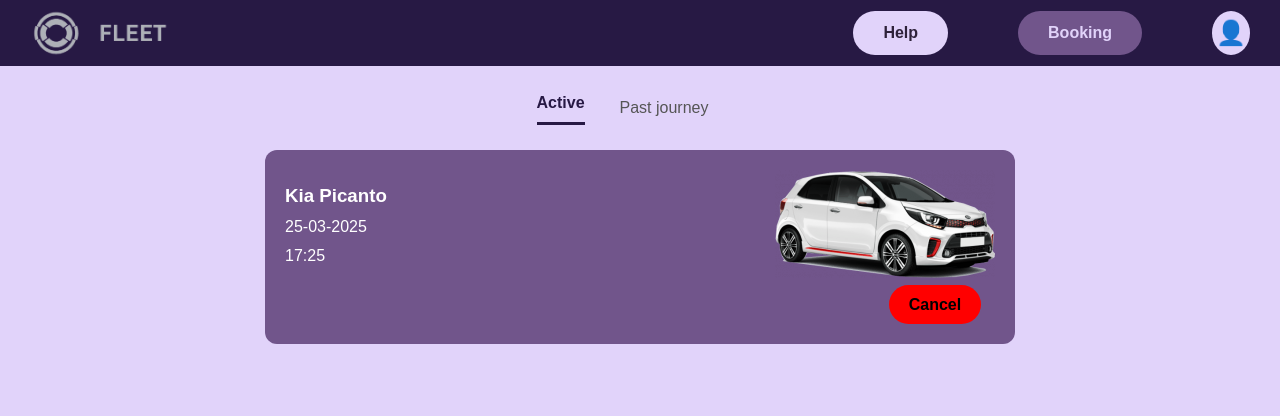
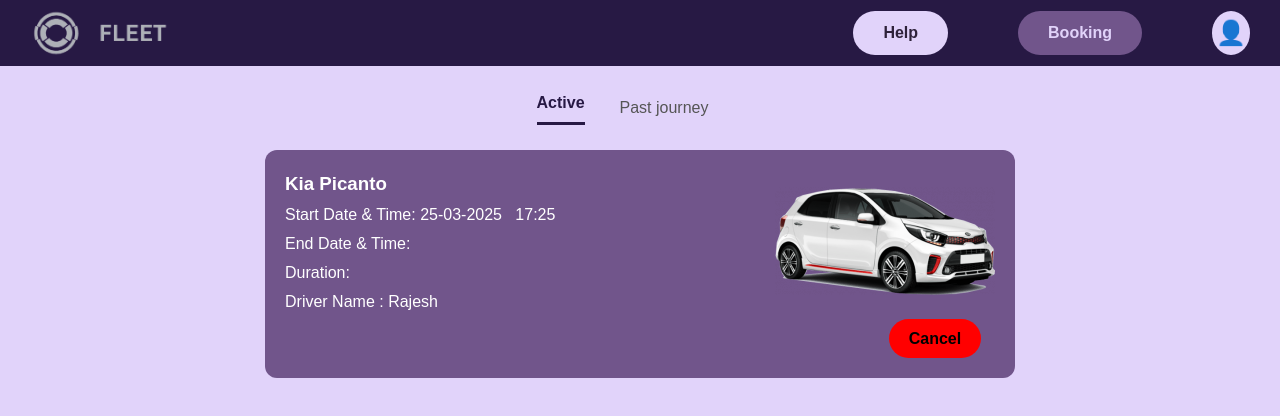
Before and after one commit to PallaviY23/User, a React (Vite) app in the folder my-react-app/: page /active in a window 1280 px wide. Shown: the top 416 px of the page. Built offline with nearby package versions, Linux system fonts and the light colour scheme.

Commit message:
active update

```diff
--- a/my-react-app/src/components/BookingCard1.jsx
+++ b/my-react-app/src/components/BookingCard1.jsx
@@ -17,8 +17,10 @@
         {/* Left Side */}
         <div className="left_active">
           <h3>{booking.name}</h3>
-          <p>{booking.startDate}</p>
-          <p>{booking.startTime}</p>
+          <p>Start Date & Time: {booking.startDate} &nbsp; {booking.startTime}</p>
+          <p>End Date & Time: {booking.endDate} &nbsp; {booking.endTime}</p>
+          <p>Duration: {booking.duration}</p>
+          <p>Driver Name : {booking.driverName}</p>
         </div>
 
         {/* Right Side */}
--- a/my-react-app/src/components/CarData.jsx
+++ b/my-react-app/src/components/CarData.jsx
@@ -10,7 +10,7 @@
       bookingStatus: "active", // 🟢 "active", "past", or "none"
       startDate : "25-03-2025",
       startTime : "17:25",
-      driverName : "Pallavi",
+      driverName : "Rajesh",
   },
   {
       type: "Car",
```
